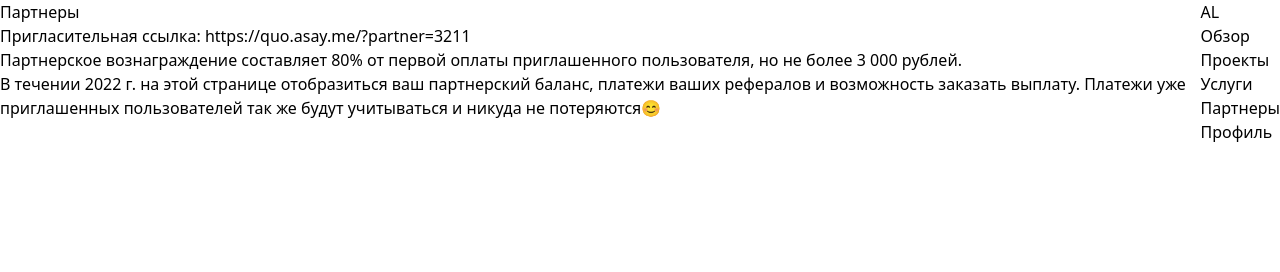
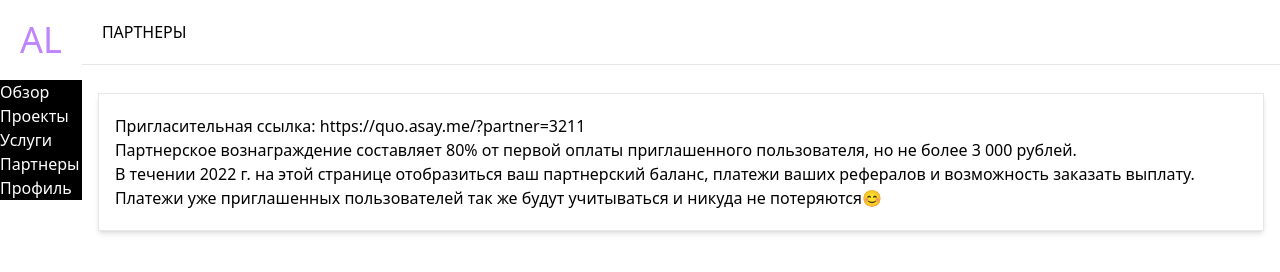
Before and after one commit to Alekssoo/form_TailwindCSS, a website: page index.html in a window 1280 px wide. Drawn offline with Linux system fonts and the light colour scheme.

Commit message:
start styling

```diff
--- a/index.html
+++ b/index.html
@@ -8,12 +8,12 @@
     <title>Partners</title>
 </head>
 <body>
-    <div class="flex">
+    <div class="flex flex-row-reverse">
         <div class="flex flex-col">
-            <header>
-                <h2>Партнеры</h2>
+            <header class="py-5 pl-5 mb-3 border-b">
+                <h2 class="uppercase">Партнеры</h2>
             </header>
-            <main>
+            <main class="border shadow-md px-4 py-5 m-4">
                 <div class="">
                     <span>
                         Пригласительная ссылка:
@@ -25,8 +25,8 @@
             </main>
         </div>
         <div class="flex flex-col">
-            <div>AL</div>
-            <ul>
+            <div class="p-5 text-4xl text-purple-400">AL</div>
+            <ul class="bg-black text-white">
                 <li><span>Обзор</span><a href=""></a></li>
                 <li><span>Проекты</span><a href=""></a></li>
                 <li><span>Услуги</span><a href=""></a></li>
```
Also changed, not shown: styles/styles.css.
